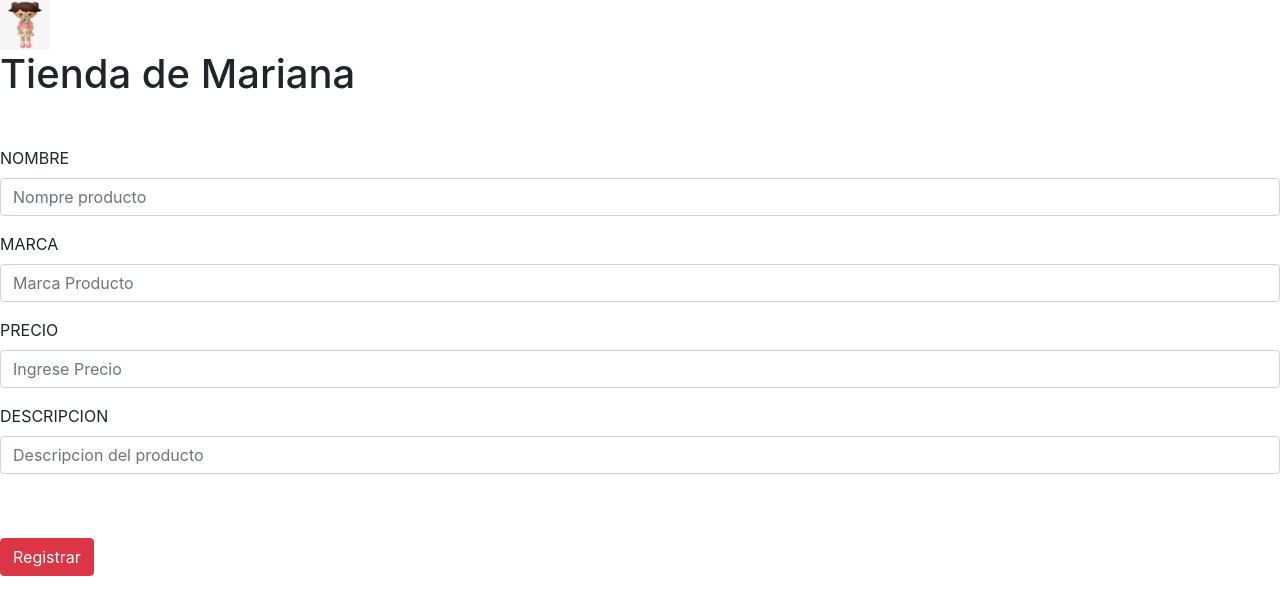
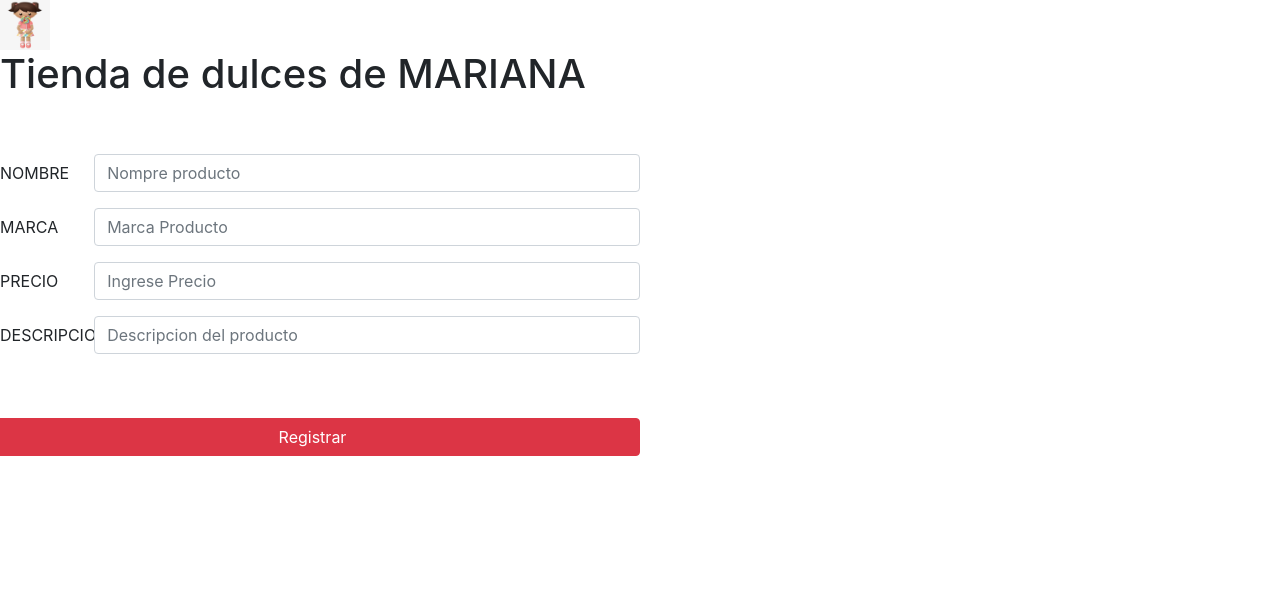
Before and after one commit to Henry781029/TiendaWEB1, a PHP site: page / in a window 1280 px wide. Shown: the top 615 px of the page. Run offline with PHP 8.4, Linux system fonts and the light colour scheme.

Commit message:
Correccion Formulario y nombres

```diff
--- a/index.php
+++ b/index.php
@@ -13,7 +13,7 @@
     <header>
       <div>
         <img src="img/niñadulce.png" width="50" height="50" alt="imagen1">
-        <h1>Tienda de Mariana</h1>
+        <h1>Tienda de dulces de MARIANA</h1>
 
       </div>
 
@@ -21,29 +21,31 @@
 
     <main>
 
+<div class="row">
+  <div class="col-6">
     <form class="mt-5" action="" method="">
-  <div class="form-group">
-    <label for="">NOMBRE</label>
-    <input type="text" placeholder="Nompre producto" class="form-control">
+      <div class="form-group row">
+        <label for="" class="col-2 col-form-label">NOMBRE</label>
+        <input type="text" placeholder="Nompre producto" class="form-control col-10">
       </div>
-  <div class="form-group">
-    <label for="">MARCA</label>
-    <input type="text" placeholder="Marca Producto" class="form-control">
+      <div class="form-group row">
+        <label for=""class="col-2 col-form-label">MARCA</label>
+        <input type="text" placeholder="Marca Producto" class="form-control col-10">
       </div>
-  <div class="form-group">
-    <label for="">PRECIO</label>
-    <input type="text" placeholder="Ingrese Precio" class="form-control">
+      <div class="form-group row">
+        <label for="" class="col-2 col-form-label">PRECIO</label>
+        <input type="text" placeholder="Ingrese Precio" class="form-control col-10">
       </div>
-  <div class="form-group">
-    <label for="">DESCRIPCION</label>
-    <input type="text" placeholder="Descripcion del producto" class="form-control">
+      <div class="form-group row">
+        <label for="" class="col-2 col-form-label">DESCRIPCION</label>
+        <input type="text" placeholder="Descripcion del producto" class="form-control col-10">
       </div>
-  <div class="form-group">
-    <button class="btn btn-danger mt-5">Registrar</button>
+      <div class="form-group row">
+        <button class="btn btn-danger mt-5 col-12">Registrar</button>
       </div>
-
-
     </form>
+  </div>
+</div>
 
 
     </main>
```
Lines whose indentation alone changed are shown as unchanged.
